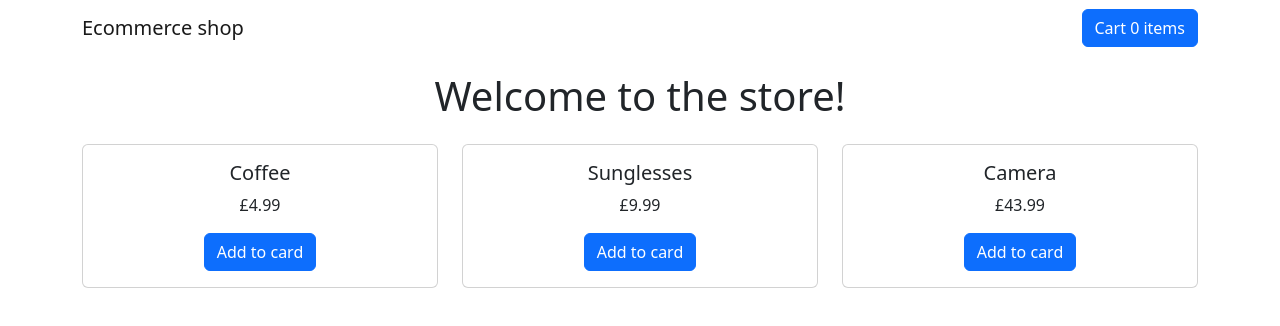
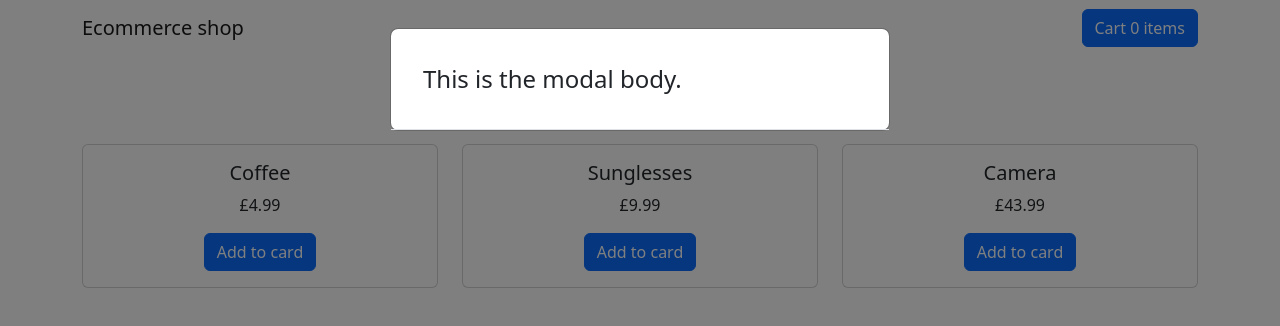
Before and after one commit to chiaraintech/react-stripe-shopping-cart, a React (Create React App) app: page / in a window 1280 px wide. Both pictures are taken after a click on the button "Cart 0 items". Shown: the top 326 px of the page. Built offline with nearby package versions, Linux system fonts and the light colour scheme.

Commit message:
Made modal and on click it shows, then it hides

```diff
--- a/src/components/Navbar.js
+++ b/src/components/Navbar.js
@@ -1,14 +1,30 @@
-import {Button, Container, Navbar, Modal} from 'react-bootstrap'
+import {Button, Container, Navbar, Modal} from 'react-bootstrap';
+import {useState} from "react";
 
 function NavbarComponent() {
+    const [show, setShow] = useState(false);
+    const handleClose = () => setShow(false);
+    const handleShow = () => setShow(true);
+
     return (
+        <>
         <Navbar expand="sm">
             <Navbar.Brand href="/">Ecommerce shop</Navbar.Brand>
             <Navbar.Toggle/>
             <Navbar.Collapse className="justify-content-end">
-                <Button>Cart 0 items</Button>
+                <Button onClick={handleShow}>Cart 0 items</Button>
             </Navbar.Collapse>
         </Navbar>
+        <Modal show={show} onHide={handleClose}>
+            <Modal.Header>
+                <Modal.Title>
+                    <Modal.Body>
+                        This is the modal body.
+                    </Modal.Body>
+                </Modal.Title>
+            </Modal.Header>
+        </Modal>
+    </>
     )
 }
 
```
